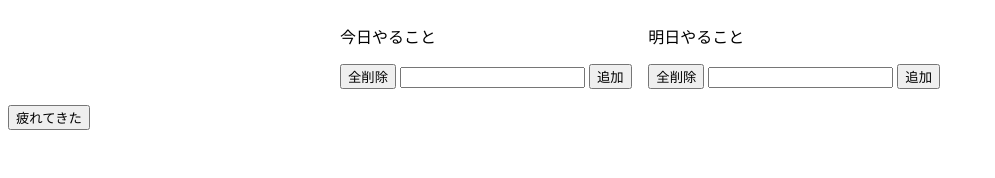
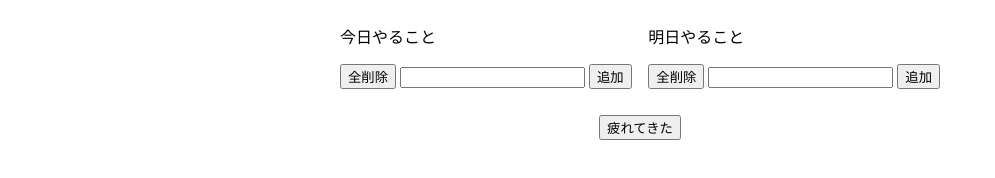
Before and after one commit to oritomo/js-practice-self, a plain HTML site: page try.html in a window 1280 px wide. Shown: the whole page, without its empty margins (0-995 px from the left). Drawn offline with Linux system fonts and the light colour scheme.

Commit message:
Add files via upload
修正

```diff
--- a/try.html
+++ b/try.html
@@ -30,6 +30,9 @@
     .imp {
       color: red;
     }
+    #tired{
+      margin: 10px auto;
+    }
   </style>
 </head>
 
@@ -48,7 +51,10 @@
       <ul id="list2"></ul>
     </div>
   </div>
-  <button id="tired">疲れてきた</button>
+  <div class="container">
+
+    <button id="tired">疲れてきた</button>
+  </div>
   <script>
     'use strict';
     {
```
